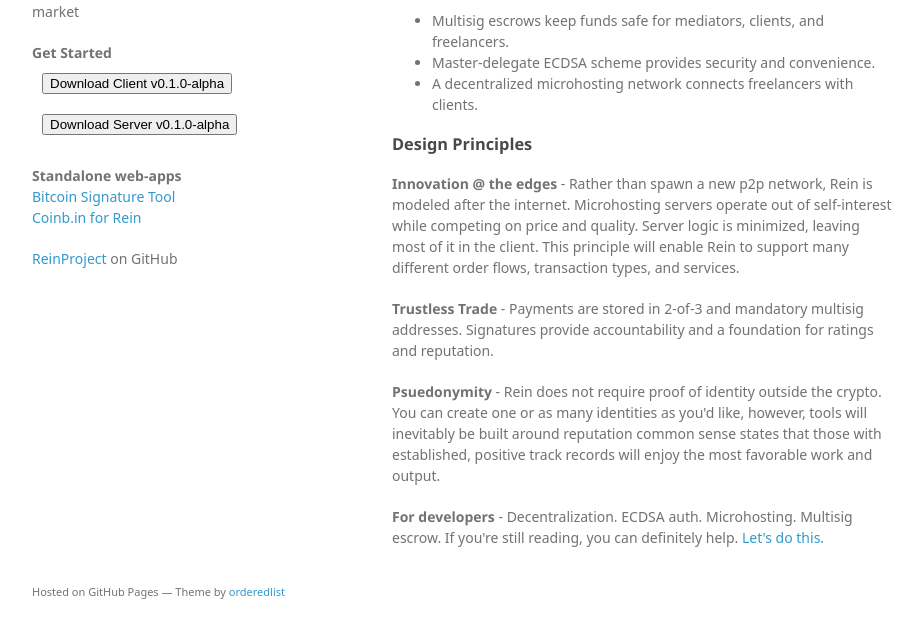
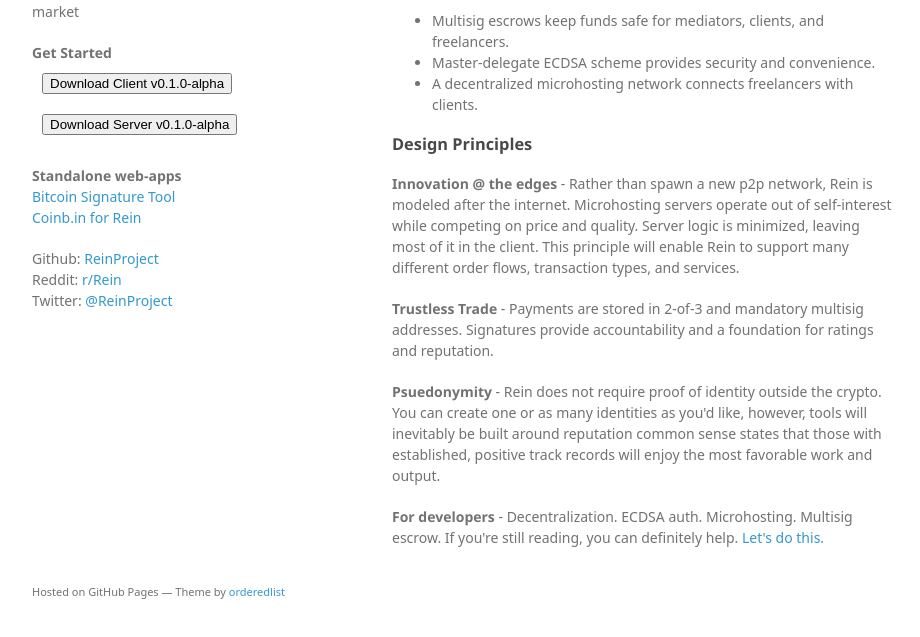
Before and after one commit to ReinProject/reinproject.github.io, a plain HTML site: page index.html in a window 1280 px wide. Shown: the part 129-766 px from the top of the page, without its empty margins (178-1098 px from the left). Drawn offline with Linux system fonts and the light colour scheme; a web font is replaced by a local one.

Commit message:
social links

```diff
--- a/index.html
+++ b/index.html
@@ -27,7 +27,11 @@
         <a href="/bitcoin-signature-tool">Bitcoin Signature Tool</a><br />
         <a href="/coinbin">Coinb.in for Rein</a></p>
 
-        <p><a href="https://github.com/ReinProject">ReinProject</a> on GitHub</p>
+        <p>Github: <a href="https://github.com/ReinProject">ReinProject</a><br />
+        Reddit:  <a href="https://reddit.com/r/Rein">r/Rein</a><br />
+        Twitter: <a href="https://twiter.com/ReinProject">@ReinProject</a><br />
+        </p>
+
 
       </header>
       <section>
```
